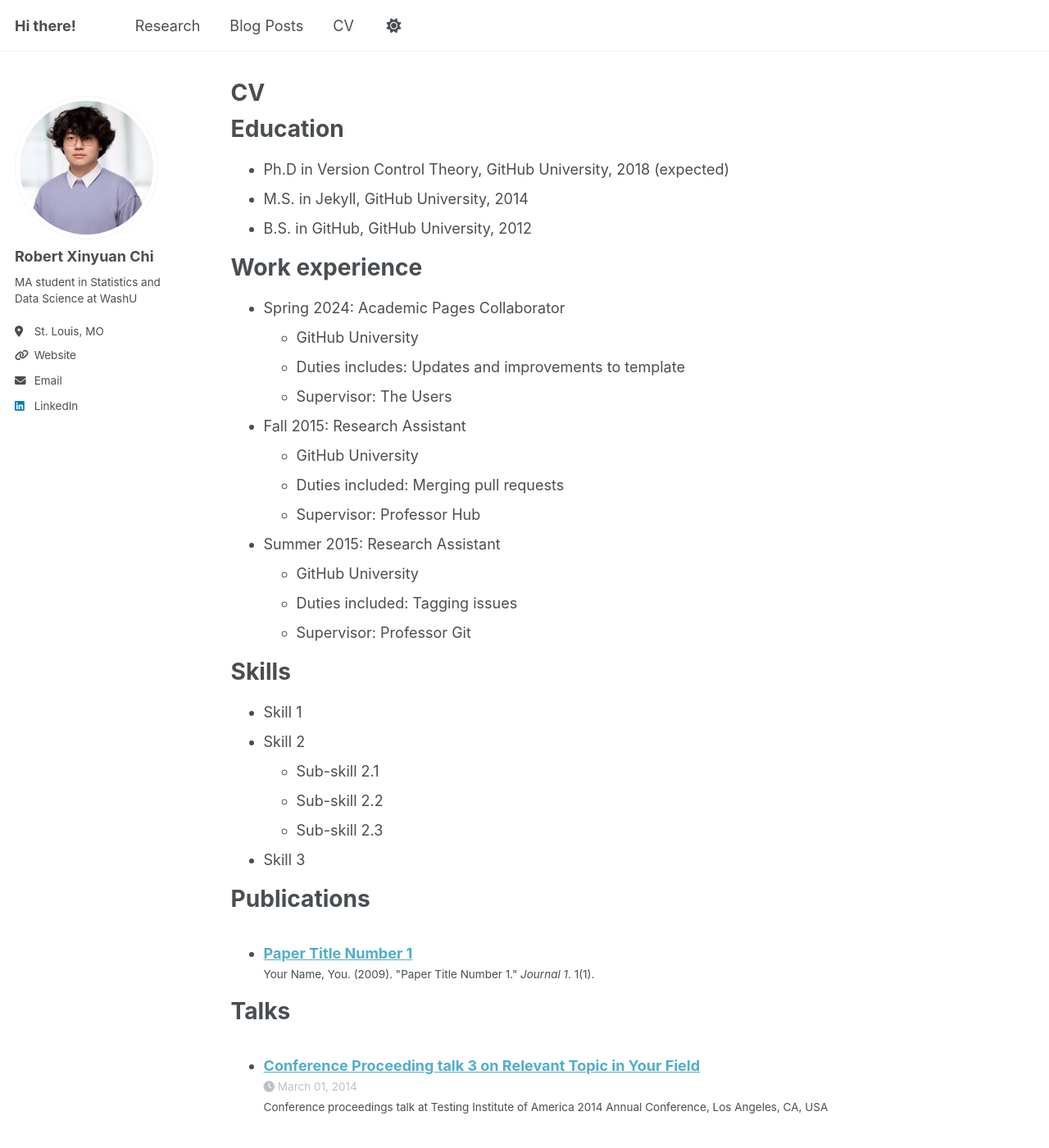
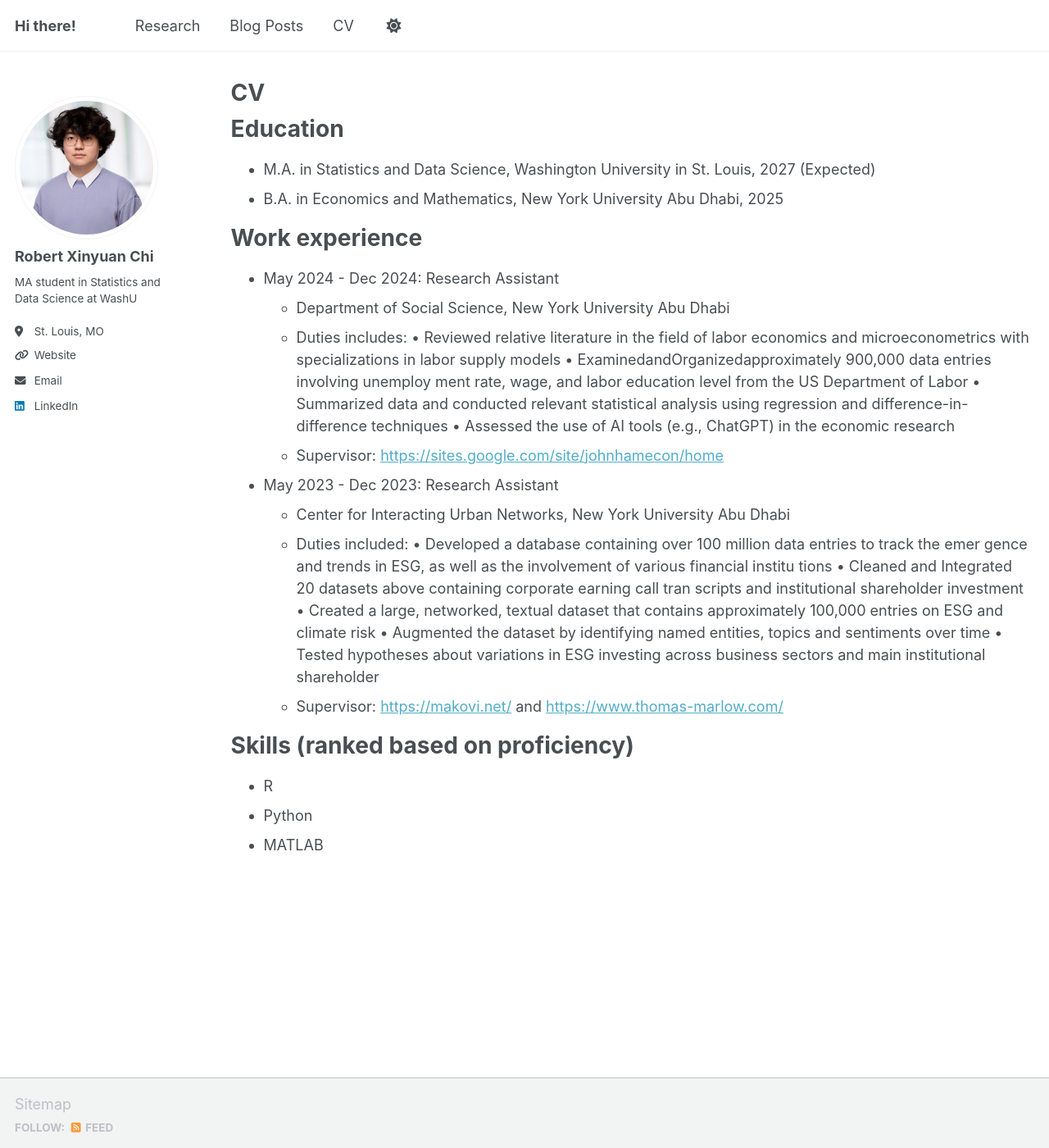
Before and after one commit to xychi75/xychi75.github.io, a Jekyll site: the page built from _pages/cv.md, in a window 1280 px wide and 1400 px high. Shown: the whole window at 82% size. Built offline with Jekyll 4.4.1, drawn with Linux system fonts in a browser that asks for light colours; a script that is not in the unit is left out; some of the changed text lies outside the part shown.

Commit message:
Update cv.md

```diff
--- a/_pages/cv.md
+++ b/_pages/cv.md
@@ -11,54 +11,41 @@ redirect_from:
 
 Education
 ======
-* Ph.D in Version Control Theory, GitHub University, 2018 (expected)
-* M.S. in Jekyll, GitHub University, 2014
-* B.S. in GitHub, GitHub University, 2012
+* M.A. in Statistics and Data Science, Washington University in St. Louis, 2027 (Expected)
+* B.A. in Economics and Mathematics, New York University Abu Dhabi, 2025
 
 Work experience
 ======
-* Spring 2024: Academic Pages Collaborator
-  * GitHub University
-  * Duties includes: Updates and improvements to template
-  * Supervisor: The Users
+* May 2024 - Dec 2024: Research Assistant
+  * Department of Social Science, New York University Abu Dhabi
+  * Duties includes:
+ • Reviewed relative literature in the field of labor economics and microeconometrics
+ with specializations in labor supply models
+ • ExaminedandOrganizedapproximately 900,000 data entries involving unemploy
+ment rate, wage, and labor education level from the US Department of Labor
+ • Summarized data and conducted relevant statistical analysis using regression and
+ difference-in-difference techniques
+ • Assessed the use of AI tools (e.g., ChatGPT) in the economic research
+  * Supervisor: [https://sites.google.com/site/johnhamecon/home](Prof. John Ham)
 
-* Fall 2015: Research Assistant
-  * GitHub University
-  * Duties included: Merging pull requests
-  * Supervisor: Professor Hub
+* May 2023 - Dec 2023: Research Assistant
+  * Center for Interacting Urban Networks, New York University Abu Dhabi
+  * Duties included:
+ • Developed a database containing over 100 million data entries to track the emer
+gence and trends in ESG, as well as the involvement of various financial institu
+tions
+ • Cleaned and Integrated 20 datasets above containing corporate earning call tran
+scripts and institutional shareholder investment
+ • Created a large, networked, textual dataset that contains approximately 100,000
+ entries on ESG and climate risk
+ • Augmented the dataset by identifying named entities, topics and sentiments over
+ time
+ • Tested hypotheses about variations in ESG investing across business sectors and
+ main institutional shareholder
+  * Supervisor: [https://makovi.net/](Prof. Kinga Makovi) and [https://www.thomas-marlow.com/](Prof. Thomas Marlow)
 
-* Summer 2015: Research Assistant
-  * GitHub University
-  * Duties included: Tagging issues
-  * Supervisor: Professor Git
-
-Skills
+Skills (ranked based on proficiency)
 ======
-* Skill 1
-* Skill 2
-  * Sub-skill 2.1
-  * Sub-skill 2.2
-  * Sub-skill 2.3
-* Skill 3
-
-Publications
-======
-  <ul>{% for post in site.publications reversed %}
-    {% include archive-single-cv.html %}
-  {% endfor %}</ul>
-
-Talks
-======
-  <ul>{% for post in site.talks reversed %}
-    {% include archive-single-talk-cv.html  %}
-  {% endfor %}</ul>
-
-Teaching
-======
-  <ul>{% for post in site.teaching reversed %}
-    {% include archive-single-cv.html %}
-  {% endfor %}</ul>
-
-Service and leadership
-======
-* Currently signed in to 43 different slack teams
+* R
+* Python
+* MATLAB
```
